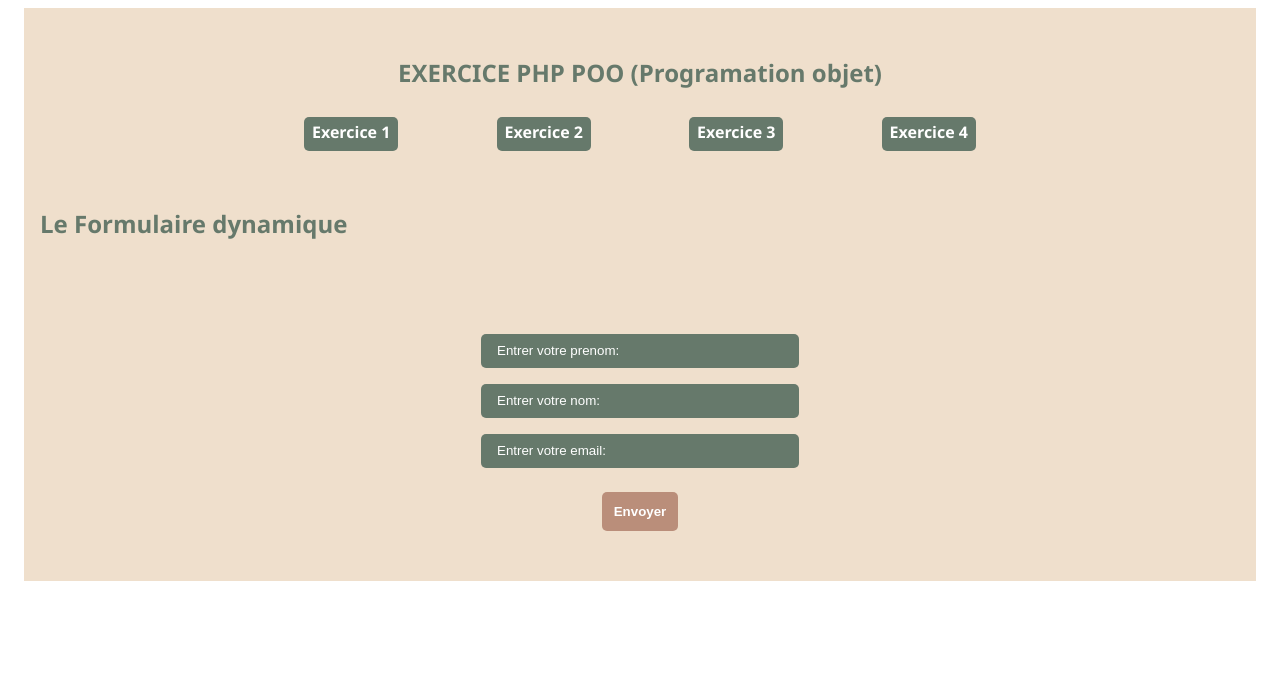
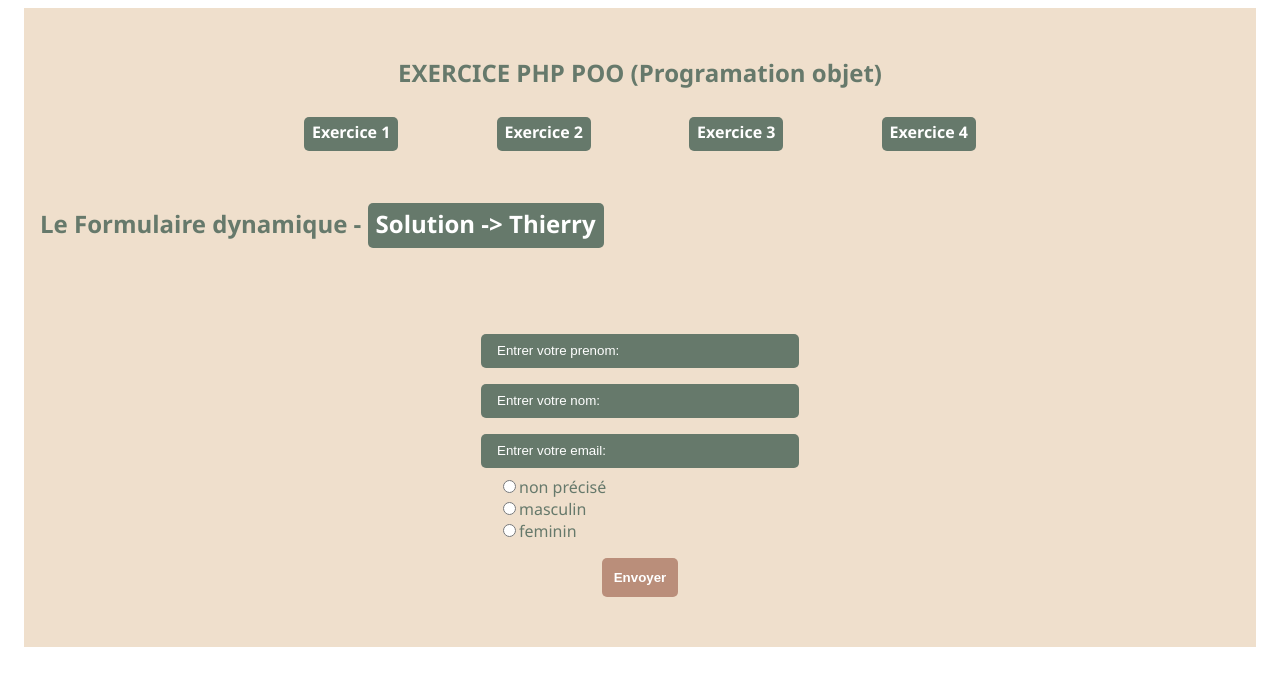
Before and after one commit to YoLaub/POO_EX, a PHP site: page / in a window 1280 px wide. Shown: the top 686 px of the page. Run offline with PHP 8.4, Linux system fonts and the light colour scheme.

Commit message:
correction

```diff
--- a/CSS/style.css
+++ b/CSS/style.css
@@ -30,7 +30,7 @@ fieldset{
     flex-direction: column;
 }
 
-input{
+.field{
     background-color:#66796B;
     border: none;
     border-radius: 5px;
@@ -39,6 +39,14 @@ input{
     height: 32px;
     width: 300px;
 }
+
+.check{
+    width: 300px;
+    margin: 0px auto;
+    padding-left: 16px;
+
+}
+
 input::placeholder{
     color: white;
 }
@@ -83,4 +91,6 @@ a{
     color: #dd0000;
     font-style: italic;
     font-size: 13px;
+    margin: 0 auto;
+    width: 300px;
 }
--- a/form.php
+++ b/form.php
@@ -11,6 +11,8 @@ class Form
     private $value = '';  // Valeur par défaut pour les champs du formulaire
     private $placeholder = ''; // Placeholder pour les champs du formulaire
     private $error;       // Tableau contenant les messages d'erreur
+    private $type;
+    private $arrayValue;
 
     // Constructeur : initialise le formulaire avec l'action et la méthode spécifiées
     public function __construct($action, $method)
@@ -23,7 +25,7 @@ class Form
     public function setText($name, $value, $placeholder)
     {
         // Génération du champ de texte avec les attributs fournis
-        $this->formHtml .= "<input type='text' name='" . $name . "' value='" . $value . "' placeholder='" . $placeholder . "' />";
+        $this->formHtml .= "<input class='field' type='text' name='" . $name . "' value='" . $value . "' placeholder='" . $placeholder . "' />";
 
         $this->name = $name; // Stockage du nom du champ
 
@@ -32,7 +34,7 @@ class Form
 
         // Affichage du message d'erreur associé, s'il existe
         if (isset($this->error[$name])) {
-            $this->formHtml .= "<br><span class='error'>" . $this->error[$name] . "</span>";
+            $this->formHtml .= "<span class='error'>" . $this->error[$name] . "</span>";
         }
     }
 
@@ -78,6 +80,19 @@ class Form
         return $this->error; // Retourne le tableau des erreurs
     }
 
+    // Méthode pour ajouter un bloc bouton radio
+    public function setCheck($type, $arrayValue){
+
+        for($i =0; $i <= count($arrayValue)-1; $i++ ){
+            $this->formHtml .= "<div  class ='check'>";
+            $this->formHtml .= "<input type='".$type."' id='".$arrayValue[$i]."' name='drone' value='".$arrayValue[$i]."' />";
+            $this->formHtml .= "<label for='".$arrayValue[$i]."'>".$arrayValue[$i]."</label>";
+            $this->formHtml .= "</div>";
+        }
+
+
+    }
+
     // Méthode pour ajouter un bouton de soumission au formulaire
     public function setSubmit($value)
     {
--- a/index.php
+++ b/index.php
@@ -29,7 +29,7 @@
         ?>
 
         <h2>
-            Le Formulaire dynamique
+            Le Formulaire dynamique - <a href="https://github.com/GRETA-Kercode9/PHP-POO/tree/main">Solution -> Thierry</a>
         </h2>
 
         <?php
@@ -40,6 +40,7 @@
             $form->setText("prenom",$_GET["prenom"] ?? '', "Entrer votre prenom:");
             $form->setText("nom",$_GET["nom"] ?? '', "Entrer votre nom: ");
             $form->setText("email",$_GET["email"] ?? '', "Entrer votre email: ");
+            $form->setCheck("radio",["non précisé","masculin","feminin"]);
             $form->setSubmit("Envoyer");
             echo $form->getForm();
 
```
Also changed, not shown: EX2.php (added).
